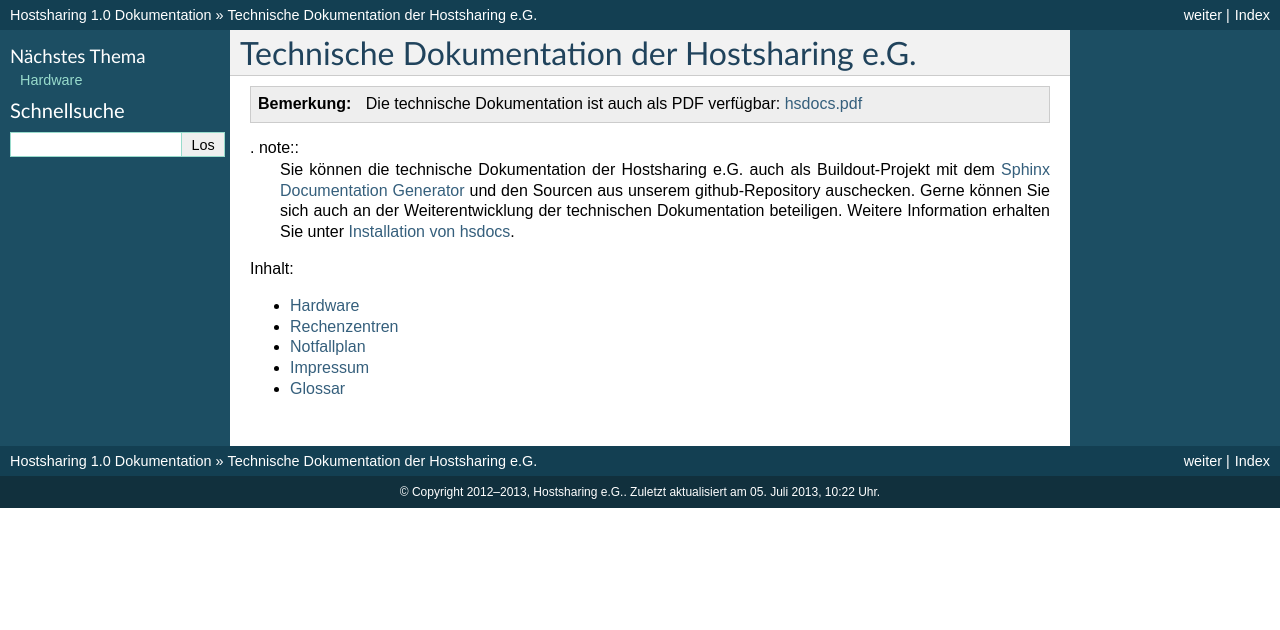
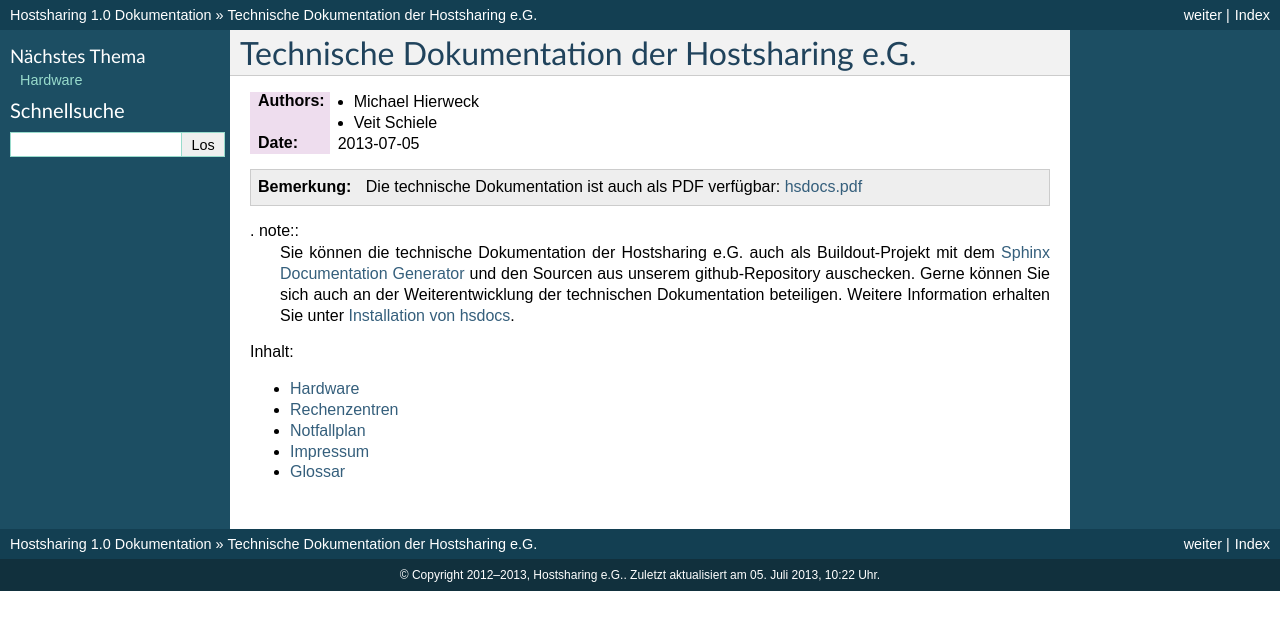
Before and after one commit to hostsharing/hs.docs.users, a Sphinx documentation site: the page built from source/index.rst, in a window 1280 px wide. Shown: the top 630 px of the page. Built offline with Sphinx 7.4.7, drawn with Linux system fonts in a browser that asks for light colours.

Commit message:
Added authors and modification date

```diff
--- a/source/glossar.rst
+++ b/source/glossar.rst
@@ -1,6 +1,10 @@
 =======
 Glossar
 =======
+
+:Authors: - Michael Hierweck
+          - Veit Schiele
+:Date: 2013-07-05
 
 .. glossary::
 
--- a/source/hardware.rst
+++ b/source/hardware.rst
@@ -1,6 +1,10 @@
 ========
 Hardware
 ========
+
+:Authors: - Michael Hierweck
+          - Veit Schiele
+:Date: 2013-07-05
 
 3 Application- und Hot-Standby-Servers
 ======================================
--- a/source/index.rst
+++ b/source/index.rst
@@ -1,6 +1,10 @@
 =============================================
 Technische Dokumentation der Hostsharing e.G.
 =============================================
+
+:Authors: - Michael Hierweck
+          - Veit Schiele
+:Date: 2013-07-05
 
 .. note::
    Die technische Dokumentation ist auch als PDF verfügbar:  `hsdocs.pdf <hsdocs.pdf>`_
--- a/source/installation.rst
+++ b/source/installation.rst
@@ -1,6 +1,9 @@
 =======================
 Installation von hsdocs
 =======================
+
+:Authors: - Veit Schiele
+:Date: 2013-07-05
 
 #. Auschecken des Projekts
    ::
--- a/source/notfallplan.rst
+++ b/source/notfallplan.rst
@@ -1,6 +1,10 @@
 ===========
 Notfallplan
 ===========
+
+:Authors: - Michael Hierweck
+          - Veit Schiele
+:Date: 2013-07-05
 
 Der Notfallplan bietet einen Überblick über mögliche Notfallszenarien und wie
 die Hostsharing e.G. und deren Mitarbeiter ggf. damit umgehen.
--- a/source/rechenzentren.rst
+++ b/source/rechenzentren.rst
@@ -1,6 +1,10 @@
 =============
 Rechenzentren
 =============
+
+:Authors: - Michael Hierweck
+          - Veit Schiele
+:Date: 2013-07-05
 
 Berlin
 ======
```
